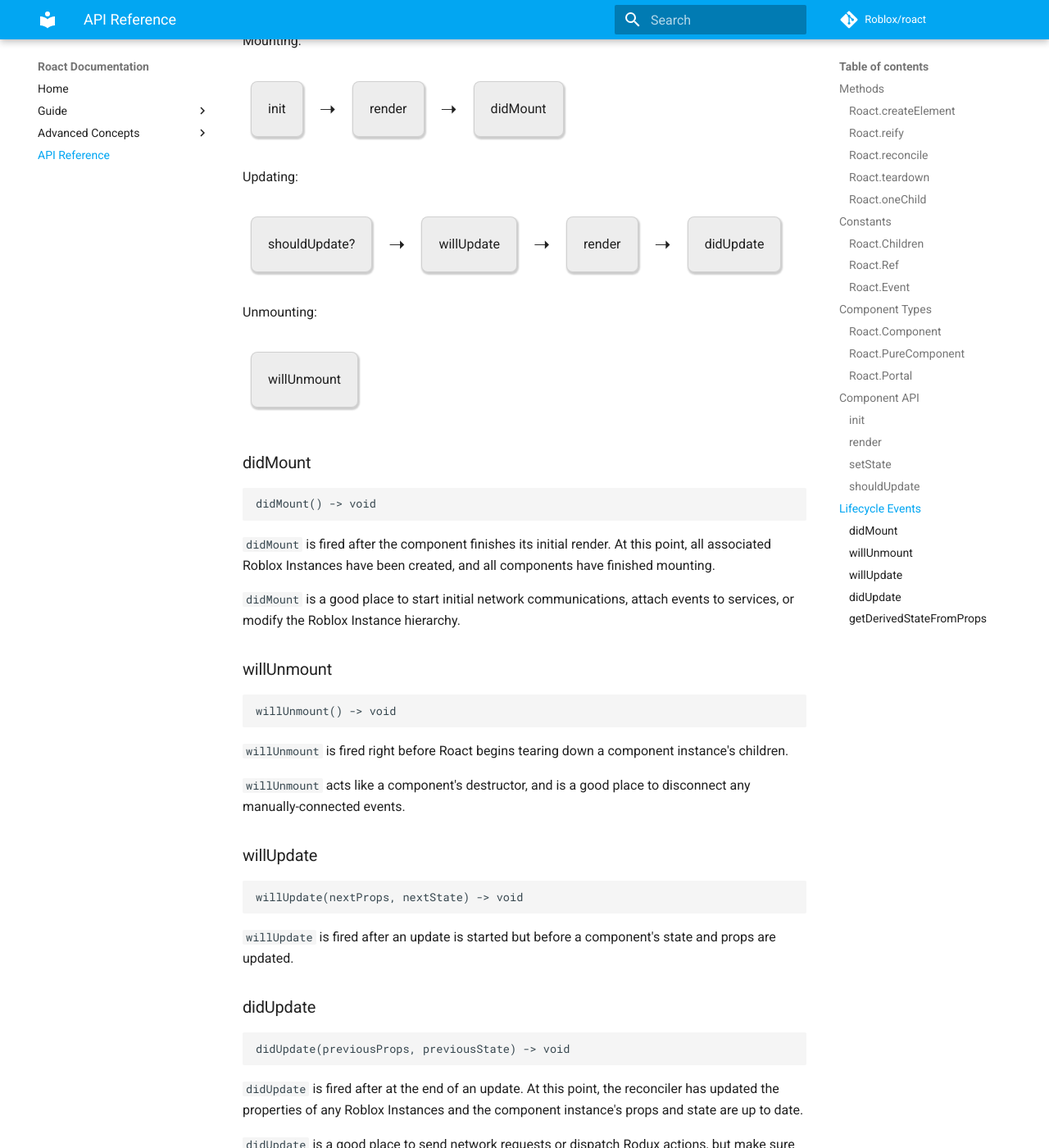
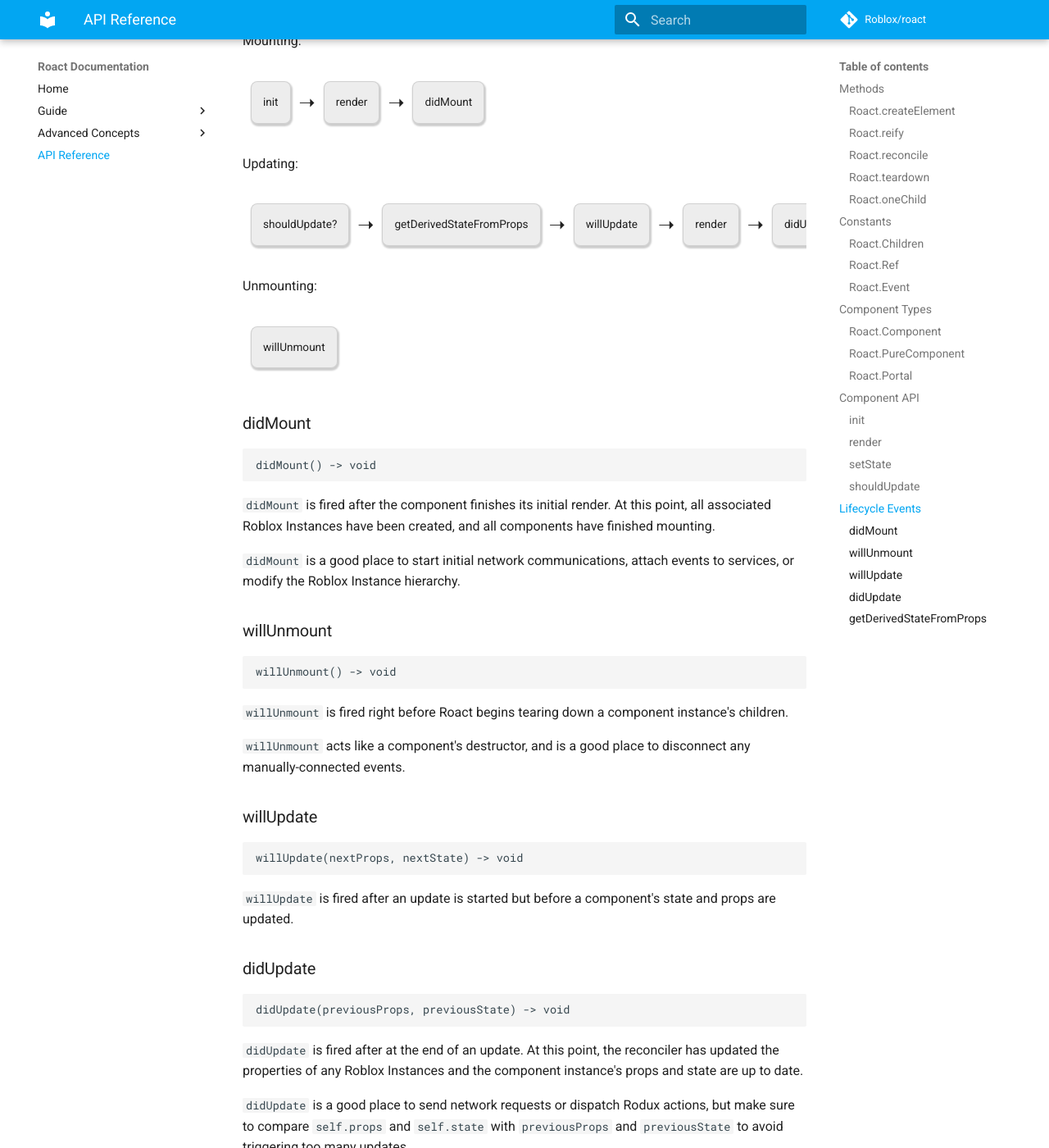
Before and after one commit to Roblox/roact, an MkDocs documentation site: the page built from docs/api-reference.md, in a window 1280 px wide and 1400 px high, scrolled down 5870 px. Shown: the whole window at 82% size. Built offline with MkDocs 1.6.1 and Material for MkDocs 9.7.7, drawn with Linux system fonts in a browser that asks for light colours; comment, search, counter and statistics services are not loaded; old or Windows-style settings are respelled for this version of MkDocs.

Commit message:
docs: add getDerivedStateFromProps to lifecycle diagram

```diff
--- a/docs/api-reference.md
+++ b/docs/api-reference.md
@@ -227,6 +227,8 @@
 <div class="component-diagram" aria-role="presentation">
 	<span class="component-diagram-box">shouldUpdate?</span>
 	<span class="component-diagram-arrow">➝</span>
+	<span class="component-diagram-box">getDerivedStateFromProps</span>
+	<span class="component-diagram-arrow">➝</span>
 	<span class="component-diagram-box">willUpdate</span>
 	<span class="component-diagram-arrow">➝</span>
 	<span class="component-diagram-box">render</span>
--- a/docs/css/component-diagram.css
+++ b/docs/css/component-diagram.css
@@ -9,15 +9,17 @@
 .component-diagram-box {
 	flex: 0 0 auto;
 
+	font-size: 0.85em;
+
 	background-color: rgba(0, 0, 0, 0.07);
 	border: 1px solid rgba(0, 0, 0, 0.12);
 	box-shadow: 1px 2px 2px 1px rgba(0, 0, 0, 0.2);
 	border-radius: 0.4rem;
-	padding: 1rem;
+	padding: 0.7rem;
 }
 
 .component-diagram-arrow {
+	flex: 0 0 auto;
 	font-size: 1.5em;
-	flex: 0 0 auto;
-	margin: 0 1rem;
+	margin: 0 0.5rem;
 }
```
